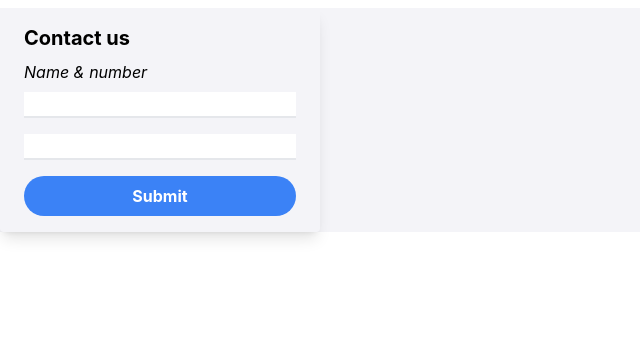
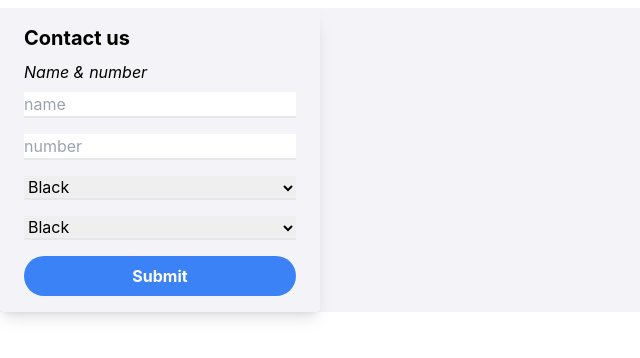
Before and after one commit to GioSmaal/SeenKits-PWA, a Next.js app: page / in a window 1280 px wide. Shown: the top 358 px of the page, without its empty margins (0-640 px from the left). Built offline with nearby package versions, Linux system fonts and the light colour scheme.

Commit message:
Created working dynamic kit

```diff
--- a/pages/index.js
+++ b/pages/index.js
@@ -1,7 +1,6 @@
 import Head from 'next/head'
 import { Fragment, useEffect } from 'react';
 import React, { useState } from 'react';
-import DynamicKit from '../components/dynamicKit'
 
 export default function Home() {
 
@@ -11,11 +10,47 @@ export default function Home() {
     // <DynamicKit />
     console.log(document.getElementById("name").value);
 
-    let div = document.createElement('div');
-    div.id = "kit";
-    //div.innerText = document.getElementById('name').value + document.getElementById('number').value;
-    // div.innerHTML = <DynamicKit />;
-    document.body.appendChild(div);
+    let biggerParentDiv = document.createElement('div');
+    biggerParentDiv.className = "parentKit"; //parent div
+
+    let parentDiv = document.createElement('div');
+    parentDiv.className = "kit"; //div to display the kit
+
+    parentDiv.style.filter ="brightness(0.5) sepia(1) saturate(10000%) hue-rotate(" + document.getElementById('color').value + "deg)"; //filter code to give kit color
+
+    if(document.getElementById('color').value < 0) { //if statement for when user wants harder to filter colors
+      if(document.getElementById('color').value == "-10"){ //black
+        parentDiv.style.filter ="brightness(0)";
+      }
+      else if (document.getElementById('color').value == "-20") { //orange
+        parentDiv.style.filter = "invert(74%) sepia(100%) saturate(2206%) hue-rotate(16deg) brightness(114%) contrast(118%)"; //used https://codepen.io/jumarjuaton/full/mdJYWYq generator
+      }
+      else if (document.getElementById('color').value == "-30") { //yellow
+        console.log("hello...")
+        parentDiv.style.filter = "invert(82%) sepia(74%) saturate(614%) hue-rotate(3deg) brightness(1198%) contrast(108%)";
+      }
+      else { //white
+        parentDiv.style.filter ="brightness(1)";
+      }
+    }
+
+
+    let childDivName = document.createElement('div');
+    let childDivNumber = document.createElement('div');
+    childDivName.className = "kitName"; //div to display player name
+    childDivNumber.className = "kitNumber"; //div to display player number
+
+    childDivName.style.color = document.getElementById('textcolor').value; //use form value to define color
+    childDivNumber.style.color = document.getElementById('textcolor').value;
+
+    childDivName.innerText = document.getElementById('name').value;
+    childDivNumber.innerText = document.getElementById('number').value;
+    biggerParentDiv.appendChild(parentDiv)
+    biggerParentDiv.appendChild(childDivName);
+    biggerParentDiv.appendChild(childDivNumber);
+
+
+    document.body.appendChild(biggerParentDiv);
 
 
   };
@@ -44,6 +79,7 @@ export default function Home() {
                   name="name"
                   type="text"
                   autoComplete="name"
+                  placeholder= "name"
                   required
                 />
                 <input
@@ -51,8 +87,43 @@ export default function Home() {
                   id="number"
                   name="number"
                   type="text"
+                  placeholder={"number"}
                   required
                 />
+                <select //https://www.quackit.com/css/functions/css_hue-rotate_function.cfm color wheel HUE RED
+                //these options hold values for the color wheel. B&W hold values for the if statement.
+                  className="mb-4 border-b-2"
+                  id="color"
+                  name="color"
+                  required>
+                    <option value="-10">Black</option>
+                    <option value="-100">White</option>
+                    <option value="0">Red</option>
+                    <option value="-20">Orange</option>
+                    <option value="-30">Yellow</option>
+                    <option value="120">Green</option>
+                    <option value="180">Light blue</option>
+                    <option value="240">Blue</option>
+                    <option value="270">Purple</option>
+                    <option value="300">Pink</option>
+                </select>
+
+                <select //https://www.quackit.com/css/functions/css_hue-rotate_function.cfm color wheel HUE RED
+                //these options hold values for the color wheel. B&W hold values for the if statement.
+                  className="mb-4 border-b-2"
+                  id="textcolor"
+                  name="textcolor"
+                  required>
+                    <option value="black">Black</option>
+                    <option value="white">White</option>
+                    <option value="red">Red</option>
+                    <option value="orange">Orange</option>
+                    <option value="yellow">Yellow</option>
+                    <option value="green">Green</option>
+                    <option value="blue">Blue</option>
+                    <option value="purple">Purple</option>
+                    <option value="pink">Pink</option>
+                </select>
                 <button
                   type="submit"
                   className="px-4 py-2 font-bold text-white bg-blue-500 rounded-full hover:bg-blue-700"
--- a/styles/globals.css
+++ b/styles/globals.css
@@ -23,11 +23,42 @@ a {
   background-color: #f4f4f8;
 }
 
-#kit {
+.parentKit {
+  height: 92px;
+  width: 76px;
+}
+
+/* filters
+  brightness(0.5) sepia(1) saturate(10000%)
+ */
+.kit {
+  position: absolute;
   background-image: url('~/img/kitWhite.svg');
-  width: 92px;
   height: 92px;
+  width: 76px;
   background-repeat: no-repeat;
+  /* filter: brightness(0.5) sepia(1) saturate(10000%) hue-rotate(280deg);   */
+  z-index: -1;
+}
+
+.kitName {
+  margin: 0 auto;
+  width: 58%;
+  padding-top: 12px;
+  text-align: center;
+  font-size: xx-small;
+  color: red;
+  overflow: hidden;
+}
+
+.kitNumber {
+  margin: 0 auto;
+  width: 55%;
+  padding-top: 4px;
+  text-align: center;
+  font-size: x-large;
+  color: red;
+  overflow: hidden;
 }
 
 @media (prefers-color-scheme: dark) {
```
